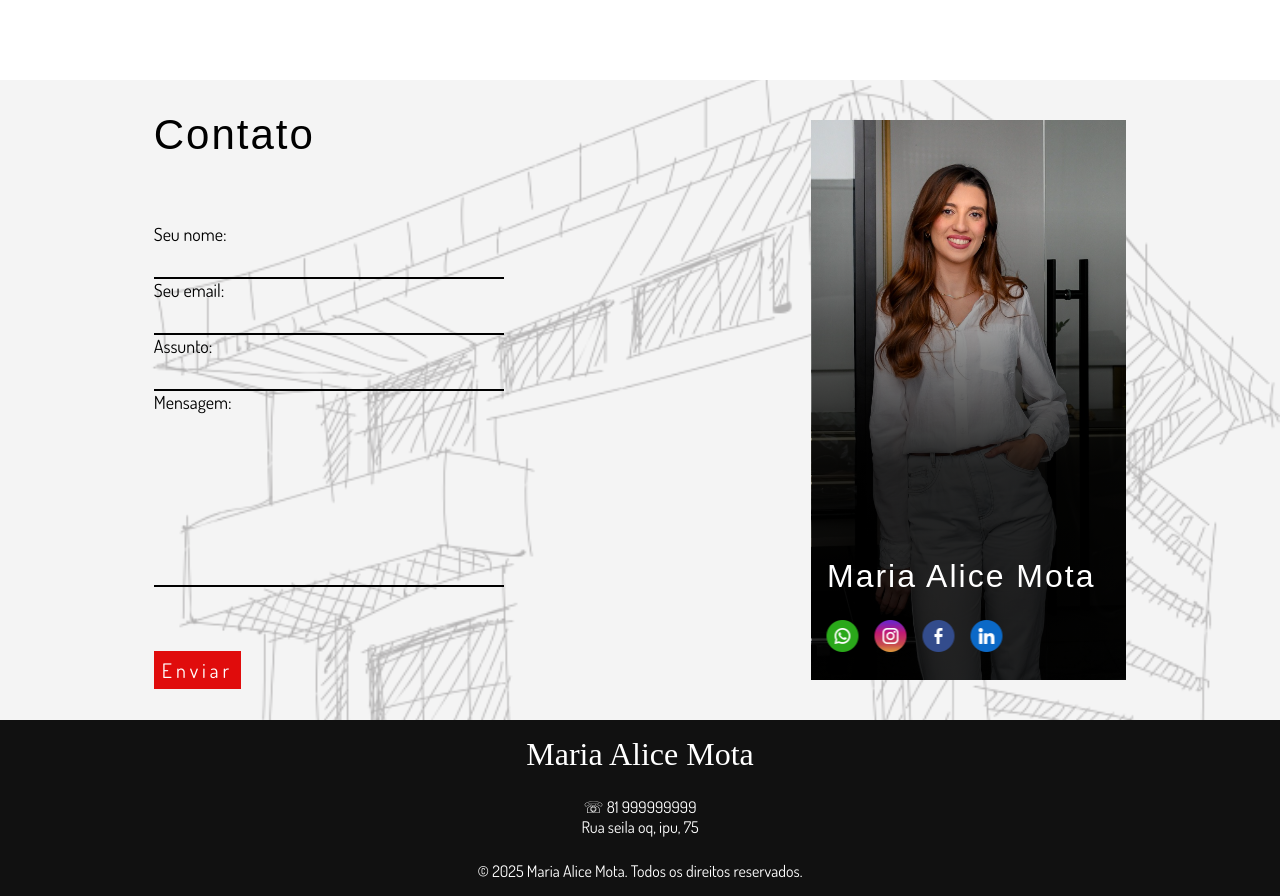
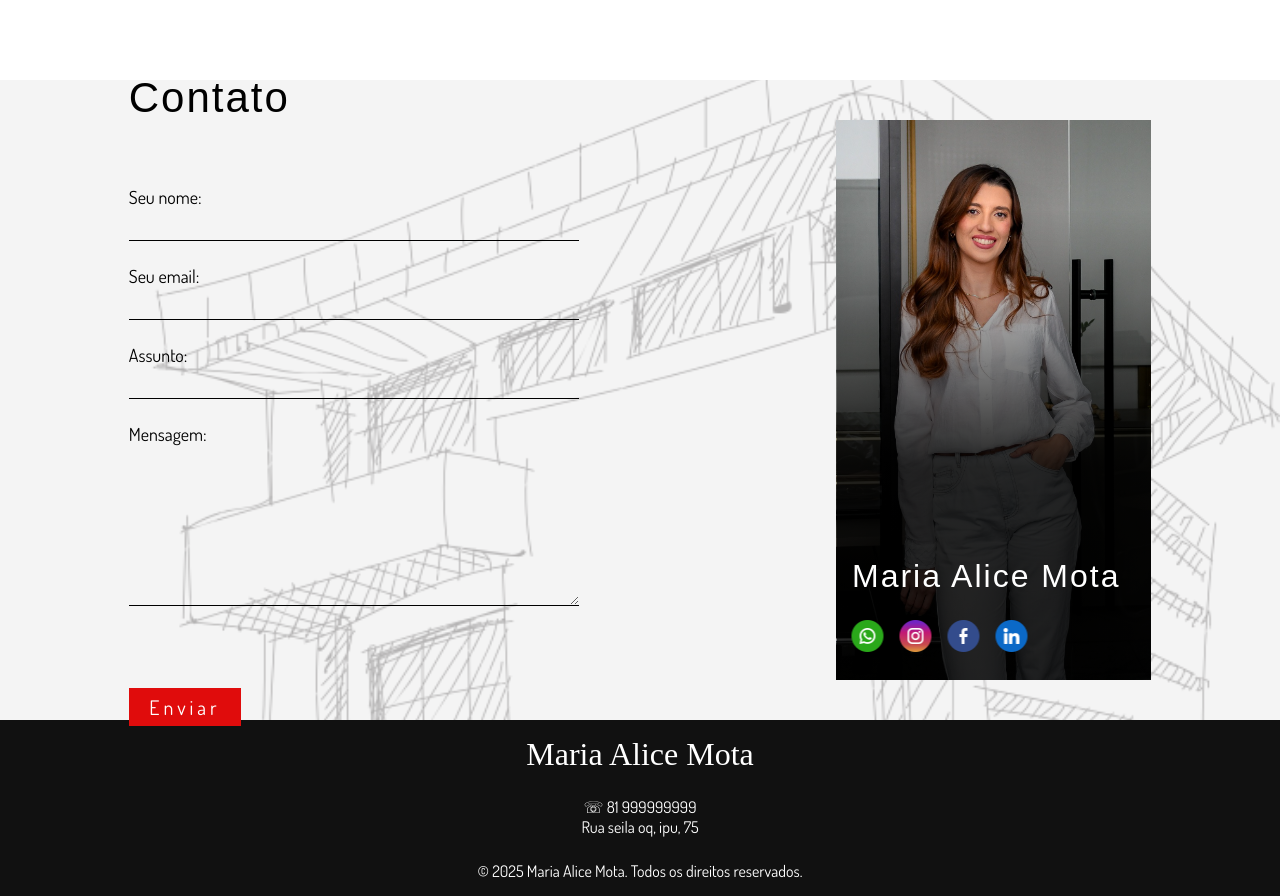
Before and after one commit to Marco-Ponce/ProjArqAlice, a plain HTML site: page index.html in a window 1280 px wide. Shown: the part 1020-1916 px from the top of the page. Drawn offline with Linux system fonts and the light colour scheme; a web font is replaced by a local one.

Commit message:
fix: corrigir links, erros de digitação, ajustes estruturais e ajustes no designe

```diff
--- a/assets/css/style.css
+++ b/assets/css/style.css
@@ -144,7 +144,7 @@ img {
 .formEmail {
     display: flex;
     flex-direction: column;
-    width: 350px;
+    width: 450px;
 }
 
 .formEmail h2 {
@@ -155,11 +155,13 @@ img {
     letter-spacing: 2px;
 }
 
-.inputLabel {
+.inputLabel,
+#labelMsg  {
     font-size: 18px;
     display: flex;
     flex-direction: column;
     font-family: var(--font-secondary);
+    padding-bottom: 24px;
 }
 
 .inputLabel label {
@@ -167,10 +169,10 @@ img {
 }
 
 .inputLabel input,
-.inputLabel textarea {
+#labelMsg textarea {
     background: none;
     border: none;
-    border-bottom: 2px solid black;
+    border-bottom: 1px solid black;
     outline: 0;
     font-size: 16px;
     font-family: var(--font-secondary);
@@ -180,11 +182,12 @@ img {
 .inputLabel textarea {
     resize: none;
     width: 100%;
+
 }
 
 .submitBtn {
     width: 25%;
-    margin-top: 64px;
+    margin-top: 58px;
     color: white;
     background-color: rgb(224, 12, 12);
     border: none;
--- a/index.html
+++ b/index.html
@@ -21,8 +21,8 @@
             <ul class="ListaNav">
                 <li class="ItensNavLI"><a class="ItensNav" href="#top">Home</a></li>
                 <li class="ItensNavLI"><a class="ItensNav" href="#projetos">Projetos</a></li>
-                <li class="ItensNavLI"><a class="ItensNav" href="#projetos">Serviços</a></li>
-                <li class="ItensNavLI"><a class="ItensNav" href="#">Contato</a></li>
+                <li class="ItensNavLI"><a class="ItensNav" href="#serviços">Serviços</a></li>
+                <li class="ItensNavLI"><a class="ItensNav" href="#aboutContact">Contato</a></li>
             </ul>
         </div>
     </nav>
@@ -43,12 +43,32 @@
                 <div class="Subtitulo">
                     <p>ARQUITETURA</p>
                     <p class="SubtituloMeio">INTERIORES</p>
-                    <p>COMNSULTORIA</p>
+                    <p>CONSULTORIA</p>
                 </div>
             </div>
         </div>
     </header>
 
+
+
+    <!--Main do site -->
+    <main>
+
+
+        <!--Projetos-->
+        <section>
+
+        </section>
+
+
+
+        <!--Serviços-->
+        <section>
+
+        </section>
+
+
+    </main>
 
 
 
@@ -74,9 +94,9 @@
                 <label for="content">Assunto:</label>
                 <input name="content" type="text">
             </div>
-            <div class="inputLabel">
+            <div id="labelMsg" >
                 <label for="message">Mensagem:</label>
-                <textarea rows="8" name="text" id=""></textarea>
+                <textarea rows="8" name="message" id="message"></textarea>
             </div>
 
             <input class="submitBtn" type="submit" value="Enviar">
@@ -84,7 +104,7 @@
 
 
         <!--Sobre Redes sociais-->
-        <div class="aboutContact">
+        <div id="aboutContact" class="aboutContact">
 
             <img class="imageAA1" src="assets/img/png/imageAA1.png" alt="">
 
```
